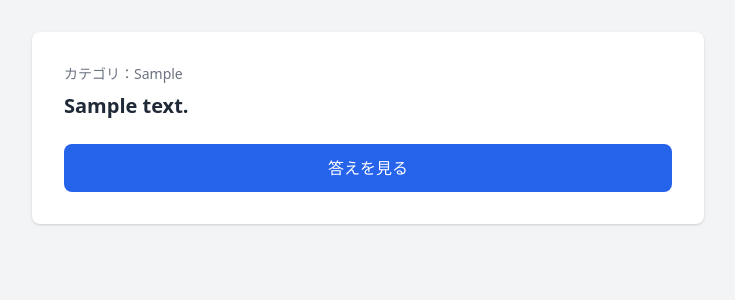
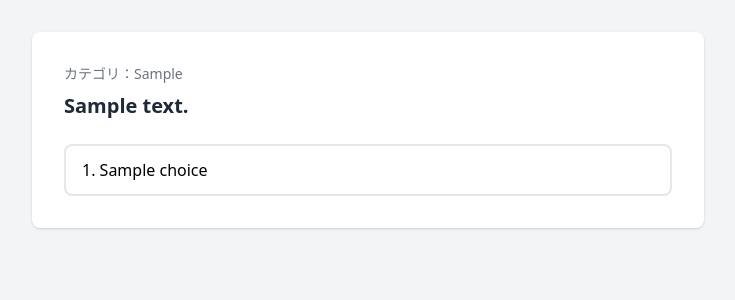
Before and after one commit to kenichikawaguchi/flashcardapp, a Flask app: template app/templates/study.html in a window 1280 px wide. Shown: the part 60-360 px from the top of the page, without its empty margins (272-1007 px from the left). Run offline with Flask 3, Linux system fonts and the light colour scheme; tables that the repository leaves empty hold one stand-in row (values such as "Sample post"); the template is opened without the code that fills it: values that come from a table or form of the project are taken from there, most other values are stand-ins (such as "Sample title", 1, 10 or a date in 2020).

Commit message:
fix: 4択選択肢の表示順序を統一

```diff
--- a/app/models.py
+++ b/app/models.py
@@ -22,6 +22,7 @@ class Question(db.Model):
     question_text = db.Column(db.Text, nullable=False)
     answer_text = db.Column(db.Text, nullable=False)
     explanation = db.Column(db.Text, nullable=True)
+    choices = db.Column(db.Text, nullable=True)
 
 class UserProgress(db.Model):
     id = db.Column(db.Integer, primary_key=True)
--- a/app/templates/study.html
+++ b/app/templates/study.html
@@ -5,32 +5,57 @@
     <div class="bg-white rounded-lg shadow p-8 mb-6">
         <p class="text-sm text-gray-500 mb-2">カテゴリ：{{ question.category }}</p>
         <p class="text-xl font-bold text-gray-800 mb-6">{{ question.question_text }}</p>
-        <div id="answer-area" class="hidden">
-            <div class="bg-green-50 border border-green-200 rounded p-4 mb-4">
-                <p class="font-bold text-green-800 mb-2">答え：</p>
-                <p class="text-gray-800">{{ question.answer_text }}</p>
+
+        {% if not answered %}
+        <form method="POST" action="/answer">
+            <input type="hidden" name="question_id" value="{{ question.id }}">
+            {% for choice in choices %}
+                <input type="hidden" name="choices_order" value="{{ choice }}">
+            {% endfor %}
+            <div class="space-y-3">
+                {% for choice in choices %}
+                <button type="submit" name="selected" value="{{ choice }}"
+                    class="w-full text-left border-2 border-gray-200 rounded-lg px-4 py-3 hover:border-blue-400 hover:bg-blue-50 transition">
+                    {{ loop.index }}. {{ choice }}
+                </button>
+                {% endfor %}
             </div>
-            {% if question.explanation %}
-            <div class="bg-blue-50 border border-blue-200 rounded p-4 mb-6">
-                <p class="font-bold text-blue-800 mb-2">解説：</p>
-                <p class="text-gray-800">{{ question.explanation }}</p>
+        </form>
+
+        {% else %}
+        <!-- デバッグ -->
+        <p class="text-xs text-gray-400">順序: {{ choices | join(', ') }}</p>
+        <div class="space-y-3 mb-6">
+            {% for choice in choices %}
+            <div class="w-full text-left border-2 rounded-lg px-4 py-3
+                {% if choice == question.answer_text %}
+                    border-green-500 bg-green-50
+                {% elif choice == selected %}
+                    border-red-500 bg-red-50
+                {% else %}
+                    border-gray-200
+                {% endif %}">
+                {{ loop.index }}. {{ choice }}
+                {% if choice == question.answer_text %}
+                    <span class="ml-2 text-green-600 font-bold">✓ 正解</span>
+                {% elif choice == selected %}
+                    <span class="ml-2 text-red-600 font-bold">✗ あなたの回答</span>
+                {% endif %}
             </div>
-            {% endif %}
-            <div class="flex space-x-4">
-                <form method="POST" action="/answer" class="flex-1">
-                    <input type="hidden" name="question_id" value="{{ question.id }}">
-                    <input type="hidden" name="is_correct" value="true">
-                    <button type="submit" class="w-full bg-green-500 text-white py-3 rounded-lg hover:bg-green-600">⭕ 正解だった</button>
-                </form>
-                <form method="POST" action="/answer" class="flex-1">
-                    <input type="hidden" name="question_id" value="{{ question.id }}">
-                    <input type="hidden" name="is_correct" value="false">
-                    <button type="submit" class="w-full bg-red-500 text-white py-3 rounded-lg hover:bg-red-600">❌ 不正解だった</button>
-                </form>
-            </div>
+            {% endfor %}
         </div>
-        <button id="show-answer" onclick="document.getElementById('answer-area').classList.remove('hidden'); this.classList.add('hidden');"
-            class="w-full bg-blue-600 text-white py-3 rounded-lg hover:bg-blue-700">答えを見る</button>
+
+        {% if question.explanation %}
+        <div class="bg-blue-50 border border-blue-200 rounded p-4 mb-6">
+            <p class="font-bold text-blue-800 mb-2">解説：</p>
+            <p class="text-gray-800">{{ question.explanation }}</p>
+        </div>
+        {% endif %}
+
+        <a href="/study" class="block w-full text-center bg-blue-600 text-white py-3 rounded-lg hover:bg-blue-700">
+            次の問題へ
+        </a>
+        {% endif %}
     </div>
     {% else %}
     <div class="text-center py-20">
```
Also changed, not shown: app/routes.py (+16 -4 lines), questions.json (+83 -43 lines).
